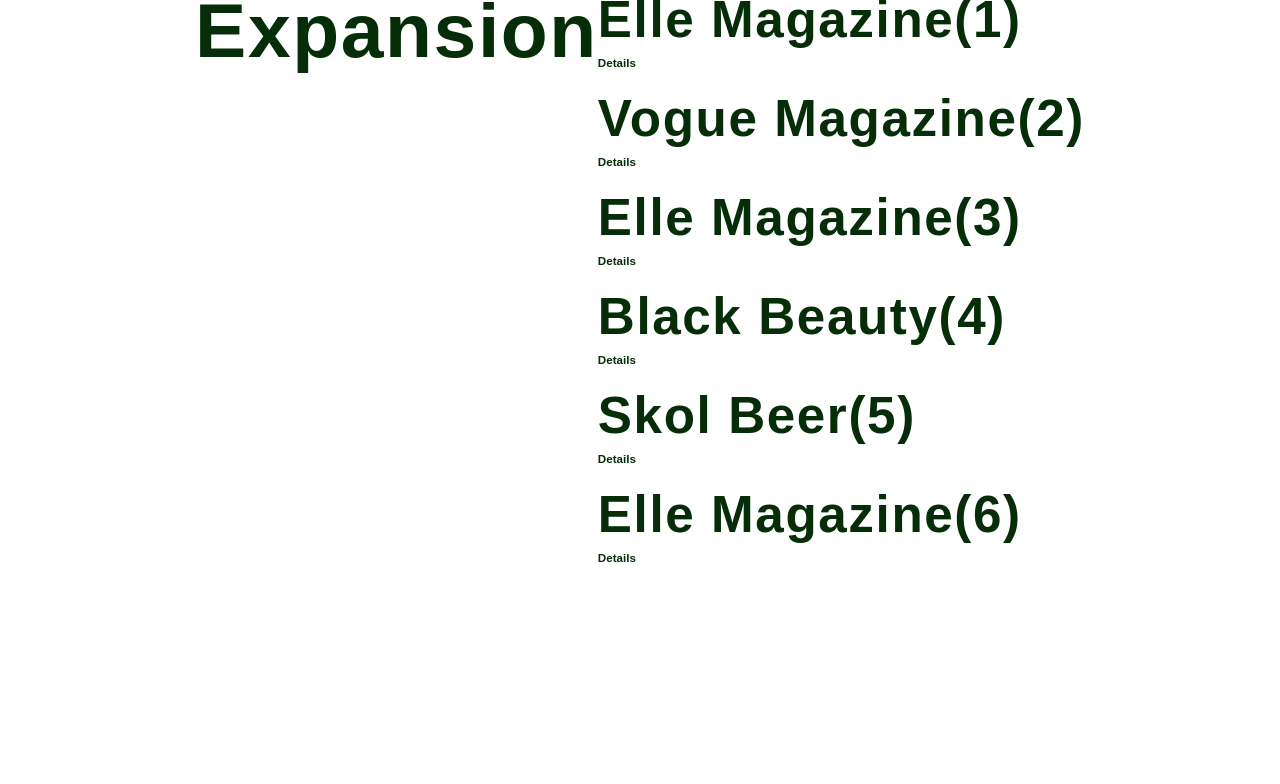
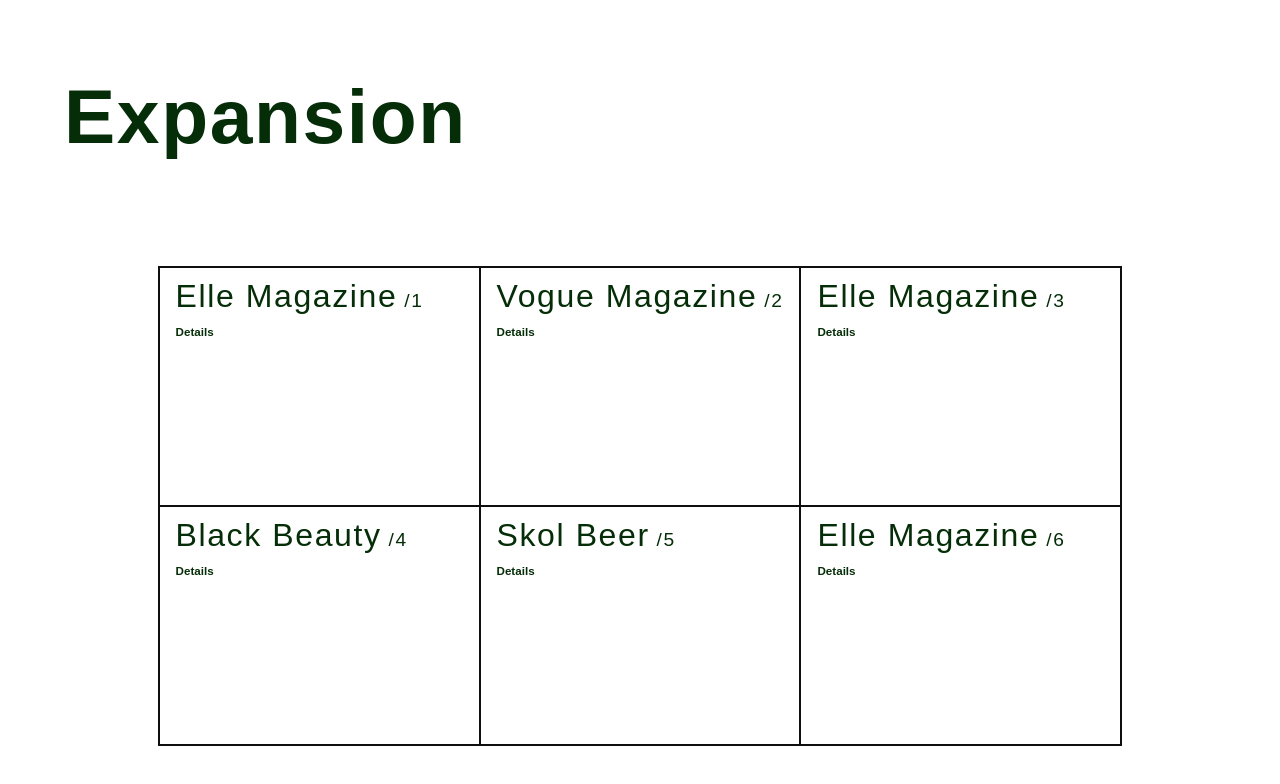
Before and after one commit to juliscapucin/react-projects, a React (Create React App) app: page /expandinggrid in a window 1280 px wide. Shown: the top 784 px of the page. Built offline with nearby package versions, Linux system fonts and the light colour scheme; no server answers; a web font is replaced by a local one.

Commit message:
Expanding Grid – horizontal expansion

```diff
--- a/src/pages/ExpandingGrid/GridItem.js
+++ b/src/pages/ExpandingGrid/GridItem.js
@@ -1,13 +1,75 @@
-import React from "react";
+import React, { useEffect, useRef, useState } from "react";
 
-export default function GridItem({ title, shortText, paragraph, index }) {
+export default function GridItem({
+  title,
+  shortText,
+  paragraph,
+  elementIndex,
+}) {
+  const [itemIndex, setItemIndex] = useState(elementIndex - 1);
+  const [gridItemsArray, setGridItemsArray] = useState([]);
+  const [rowItemsArray, setRowItemsArray] = useState();
+
+  const refGridItem = useRef(null);
+
+  const columns = 3;
+  const rows = 2;
+
+  useEffect(() => {
+    setGridItemsArray([...refGridItem.current.parentNode.children]);
+  }, []);
+
+  useEffect(() => {
+    let indexesArray = [];
+
+    for (let i = 0; i < gridItemsArray.length; i++) {
+      indexesArray.push(i);
+    }
+
+    let middleIndex = Math.ceil(gridItemsArray.length / columns);
+
+    const firstHalf = [...indexesArray].splice(0, middleIndex + 1);
+    const secondHalf = [...indexesArray].splice(-middleIndex - 1);
+
+    setRowItemsArray([firstHalf, secondHalf]);
+  }, [gridItemsArray]);
+
+  const gridGrow = () => {
+    gridItemsArray.forEach((item, index) => {
+      if (index === itemIndex) {
+        item.style.width = "40vw";
+      } else if (index === itemIndex + columns) {
+        gridItemsArray[itemIndex + columns].style.width = "40vw";
+      } else {
+        item.style.width = "25vw";
+      }
+    });
+    gridItemsArray.forEach((item, index) => {
+      //   if (rowItemsArray[0].includes(index)) {
+      //     rowItemsArray[0];
+      //   }
+    });
+  };
+  const gridShrink = () => {
+    gridItemsArray.forEach((item) => {
+      item.style.width = "30vw";
+      item.style.height = "30vh";
+    });
+  };
+
   return (
-    <article className='expandinggrid-grid-item'>
+    <article
+      className='expandinggrid-grid-item'
+      onMouseEnter={gridGrow}
+      onMouseLeave={gridShrink}
+      ref={refGridItem}
+    >
+      <div className='expandinggrid-container'>
         <div className='expandinggrid-title'>
-        <h2>
+          <h4>
             {title}
-          <span>({index})</span>
-        </h2>
+            <span> /{elementIndex}</span>
+          </h4>
           <h5>Details</h5>
         </div>
         <div className='expandinggrid-img-container'>
@@ -15,6 +77,7 @@
             <img src='' alt='' />
           </div>
         </div>
+      </div>
     </article>
   );
 }
--- a/src/pages/ExpandingGrid/index.js
+++ b/src/pages/ExpandingGrid/index.js
@@ -1,8 +1,10 @@
-import React, { useState } from "react";
+import React, { useState, useEffect } from "react";
 
 import GridItem from "./GridItem";
 
 import gridItems from "./data";
+
+import "./style.scss";
 
 export default function App() {
   const [content, setContent] = useState(gridItems);
@@ -13,11 +15,9 @@
         <h1>Expansion</h1>
       </header>
       <section className='expandinggrid-grid'>
-        <div className='expandinggrid-row'>
-          {content.map((item, index) => {
-            return <GridItem key={index} {...item} index={index + 1} />;
-          })}
-        </div>
+        {content.map((item, index) => {
+          return <GridItem key={index} {...item} elementIndex={index + 1} />;
+        })}
       </section>
     </main>
   );
--- a/src/pages/ExpandingGrid/style.scss
+++ b/src/pages/ExpandingGrid/style.scss
@@ -11,3 +11,49 @@
 Grid Styles
 ===============
 */
+
+main {
+  width: 100vw;
+  height: 100vh;
+  display: flex;
+  flex-direction: column;
+}
+
+header {
+  width: 90vw;
+  margin: auto;
+  padding-top: 2rem;
+}
+
+.expandinggrid-grid {
+  border: 0.02rem solid $clr-black;
+  max-width: 90vw;
+  height: 60vh;
+  margin: auto;
+  display: grid;
+  grid-template-columns: 1fr 1fr 1fr;
+  grid-template-rows: 1fr 1fr;
+  cursor: pointer;
+}
+
+.expandinggrid-grid-item {
+  transition: 1s;
+
+  .expandinggrid-container {
+    border: 0.02rem solid $clr-black;
+    padding: 1rem;
+    overflow: hidden;
+    width: 100%;
+    height: 100%;
+    .expandinggrid-title {
+      h4 {
+        font-size: clamp(2rem, 2.5vw, 2.5rem);
+        font-weight: 200;
+        span {
+          font-size: clamp(1rem, 1.5vw, 1.5rem);
+          font-weight: 100;
+        }
+      }
+    }
+  }
+}
```
Lines whose indentation alone changed are shown as unchanged.
